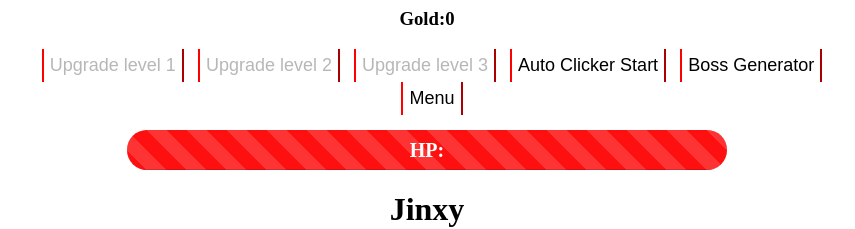
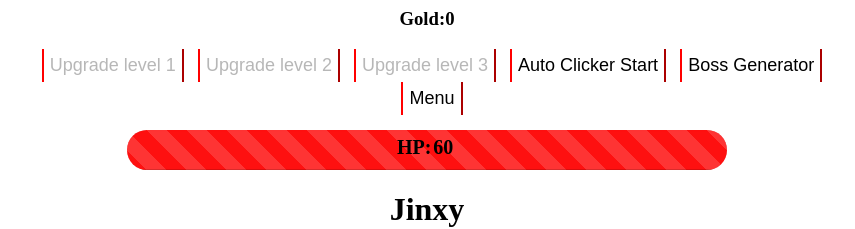
Before and after one commit to Cubix1337/myClicker, a plain HTML site: page index.html in a window 1280 px wide. Shown: the top 229 px of the page, without its empty margins (213-1068 px from the left). Drawn offline with Linux system fonts and the light colour scheme.

Commit message:
Update index.html

```diff
--- a/index.html
+++ b/index.html
@@ -24,8 +24,9 @@
 <input type="button" value="Auto Clicker Start" onclick="autoclickeractivate()" class="button">
   <input type="button" value="Boss Generator"  onclick="bossLoader()" class="button">
   <input type="button" value="Menu" onclick= "document.getElementById('modal').style.display='block',inventoryLoader(),recipeLoader(),equipmentLoader(),statsLoader()" class="modalBtn button">
-<div class ="progress" id="guage-bar">
-<h2 class="progress-bar progress-bar-striped active" id="hp-guage"><span>HP:</span><span id="hp">0</span></h2>
+<div class ="progress" id="guage-bar"><span class="hp">HP: <span class="hp" id="hp">0</span></span>
+<h2 class="progress-bar progress-bar-striped active" id="hp-guage"></h2>
+
 </div>
   <h1 id="monName">Monster Name Here</h1>
 <img src="Images/busoye.png" id = "monimg" onclick="removeHP(),killCheck()">
```
